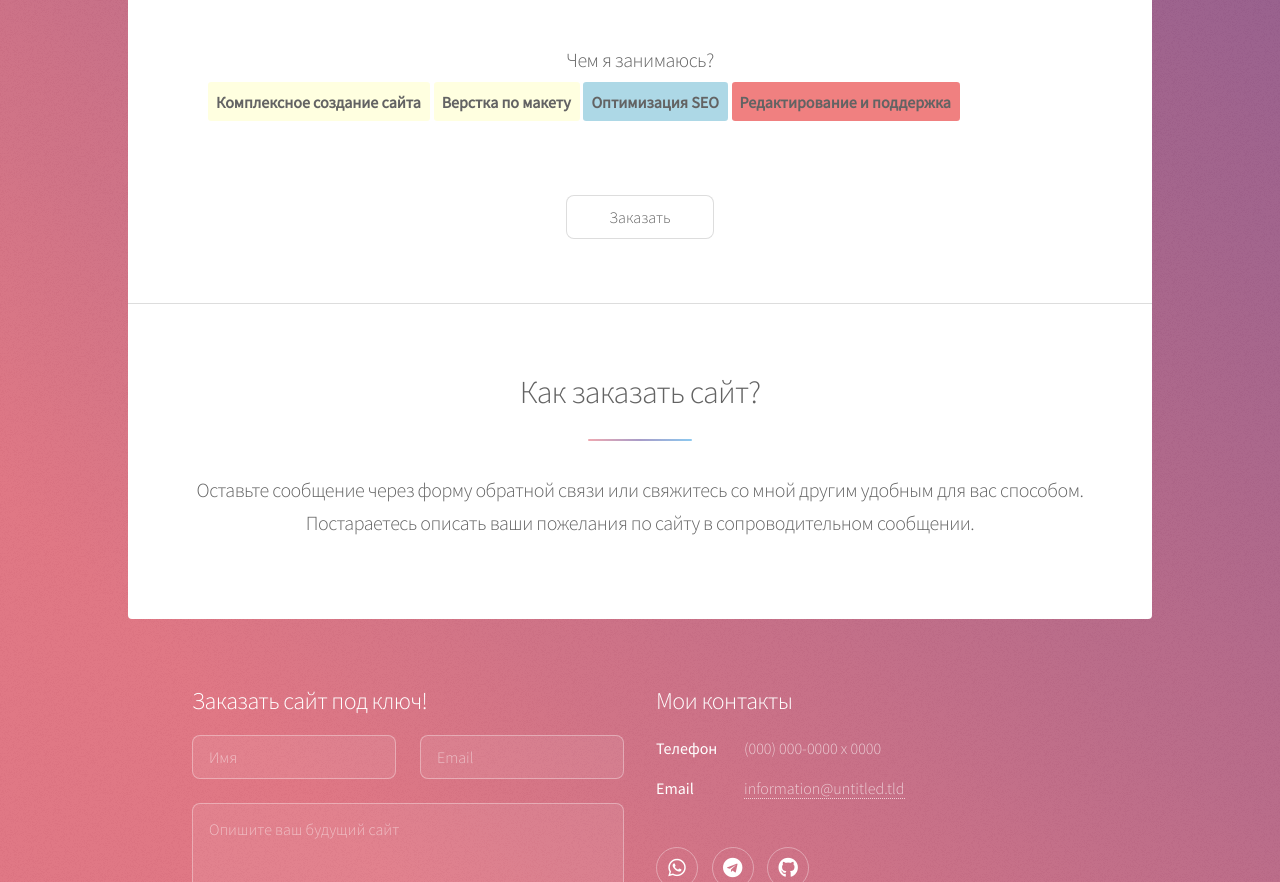
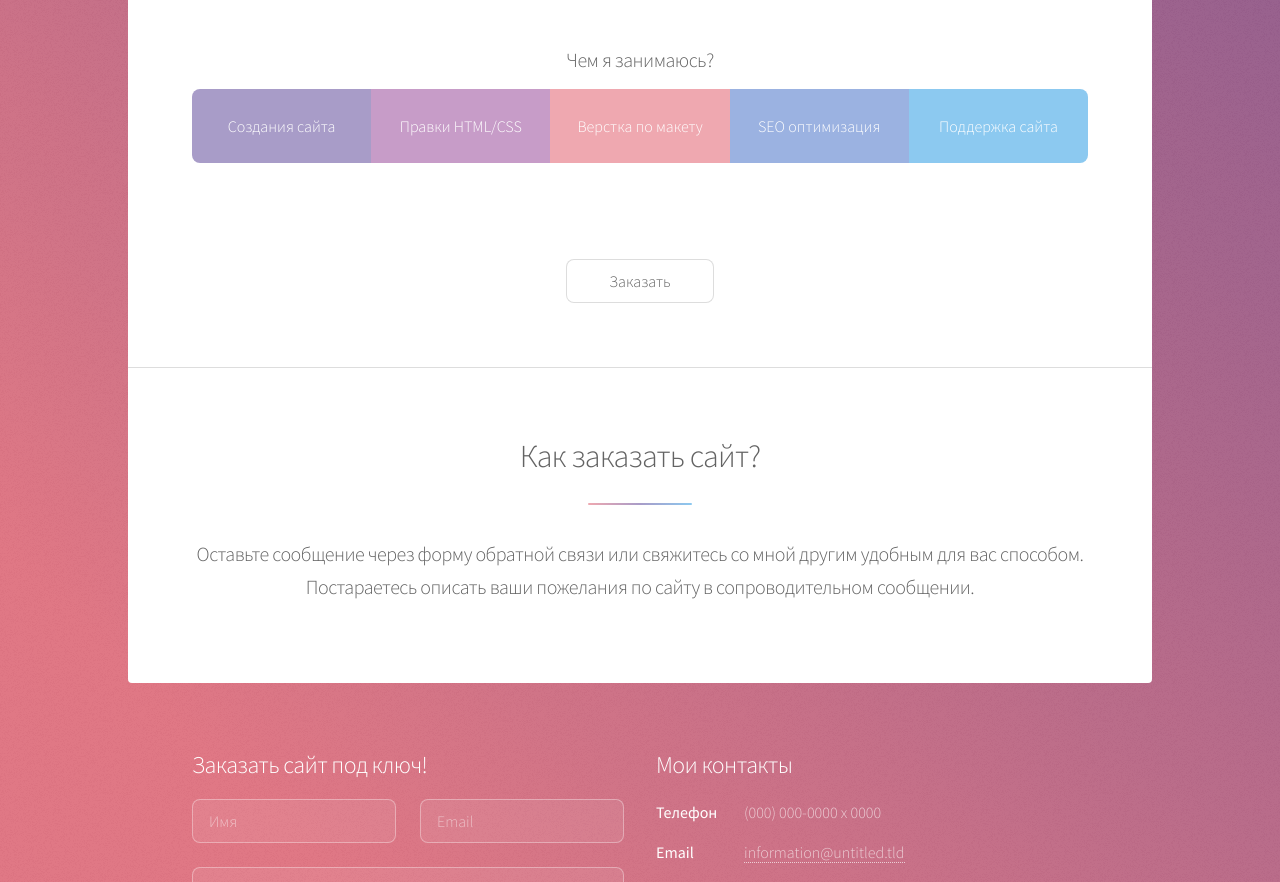
Before and after one commit to Rutusy/rutusy.github.io, a plain HTML site: page index.html in a window 1280 px wide. Shown: the part 2071-2953 px from the top of the page. Drawn offline with Linux system fonts and the light colour scheme.

Commit message:
Update index.html

```diff
--- a/index.html
+++ b/index.html
@@ -105,12 +105,28 @@
 										<strong> </strong> Структурированый
 									</li>
 								</ul><div class="content" style="columns:20em 1"><h3>Чем я занимаюсь?</h3>
-									<ul class="customul" style="text-align: initial; list-style: none;">
-										                        <li style="background: lightyellow;">Комплексное создание сайта</li>
-													<li style="background: lightyellow;">Верстка по макету</li>
-													<li style="background: lightblue;">Оптимизация SEO</li>
-													<li style="background: lightcoral;">Редактирование и поддержка</li>
-												</ul>
+									<ul class="statistics">
+										<li class="style3">
+
+											Создания сайта
+										</li>
+										<li class="style2">
+
+											Правки HTML/CSS
+										</li>
+										<li class="style1">
+
+											Верстка по макету
+										</li>
+										<li class="style4">
+
+											SEO оптимизация
+										</li>
+										<li class="style5">
+
+											Поддержка сайта
+										</li>
+									</ul>
 									</div>
 								<footer class="major">
 									<ul class="actions special">
```
